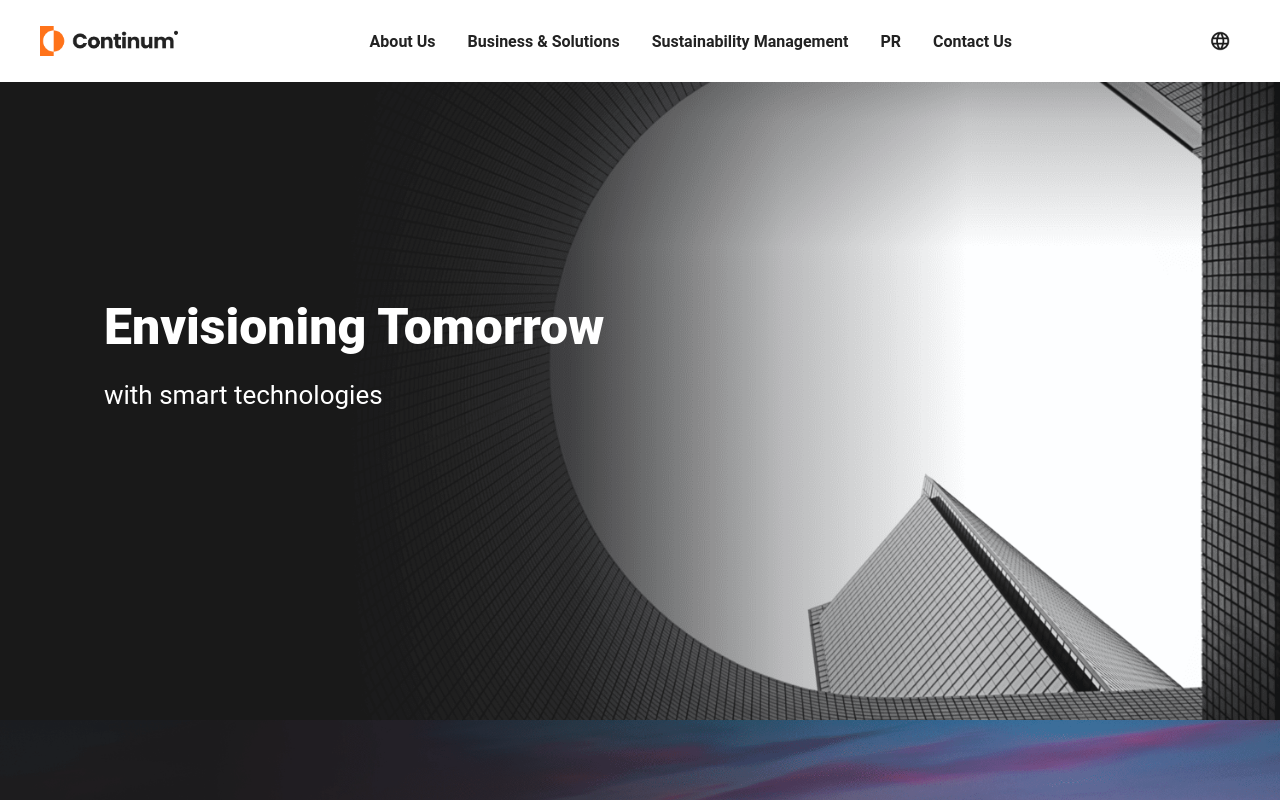
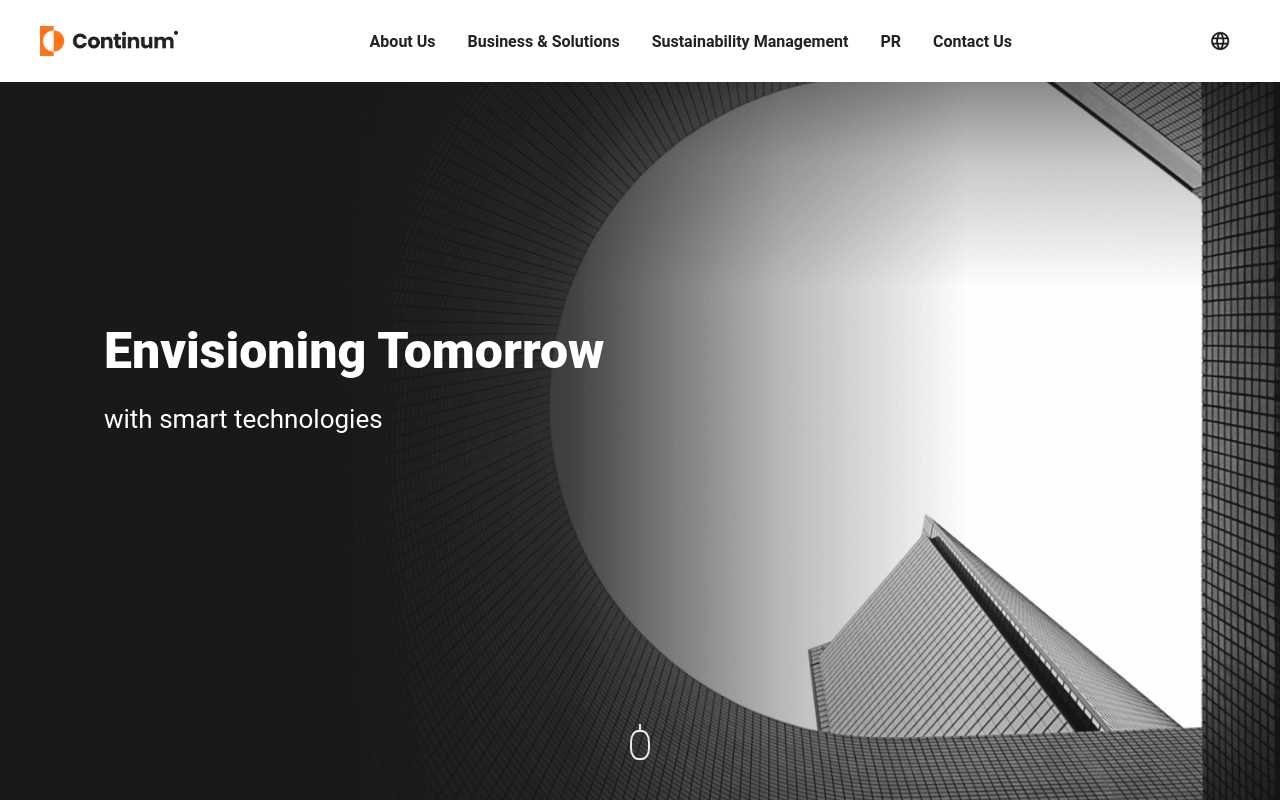
Before and after one commit to Berserk29/continum, a React (Create React App) app: page / in a window 1280 px wide. Shown: the top 800 px of the page. Built offline with nearby package versions, Linux system fonts and the light colour scheme.

Commit message:
Changed some minor component and added the moving mouse at the homePage

```diff
--- a/public/index.html
+++ b/public/index.html
@@ -9,6 +9,7 @@
       name="description"
       content="Web site created using create-react-app"
     />
+    <!-- TODO NEED TO CHANGE THE HREF FOR NEW TAB ICON -->
     <link rel="apple-touch-icon" href="%PUBLIC_URL%/logo192.png" />
     <!--
       manifest.json provides metadata used when your web app is installed on a
@@ -24,7 +25,7 @@
       work correctly both with client-side routing and a non-root public URL.
       Learn how to configure a non-root public URL by running `npm run build`.
     -->
-    <title>React App</title>
+    <title>Continum</title>
   </head>
   <body>
     <noscript>You need to enable JavaScript to run this app.</noscript>
--- a/src/animation/animation.style.jsx
+++ b/src/animation/animation.style.jsx
@@ -37,3 +37,8 @@ export const comingBack = keyframes`
 export const AnimationChoice = css`
     animation: ${props => props.animation} ${props => props.time}s;
 `
+
+export const upAndDown = keyframes`
+    0%, 100% {transform: translateY(0)}
+    50% {transform: translateY(-1rem)}
+`
--- a/src/component/header/header.component.jsx
+++ b/src/component/header/header.component.jsx
@@ -9,6 +9,7 @@ import {
     TitleHeaderHome,
     HeaderMain,
     HeaderSub,
+    Mouse,
 } from "./header.style";
 
 
@@ -24,6 +25,7 @@ const {imageUrl, main, sub} = header;
                             <HeaderMain>{main}</HeaderMain>
                             <HeaderSub>{sub}</HeaderSub>
                         </TitleHeaderHome>
+                        <Mouse />
                 </HeaderContainerHome>
                     :
                 <HeaderContainerOther style={{backgroundImage: `url(${imageUrl})`}}>
--- a/src/component/header/header.style.jsx
+++ b/src/component/header/header.style.jsx
@@ -1,11 +1,11 @@
 import styled from "styled-components";
-import { backToLife } from "../../animation/animation.style";
+import { backToLife, upAndDown } from "../../animation/animation.style";
 import mediaQuery from "../../helper/mediaQuery";
 
 // Home for homepage and Other for other page
 
 export const HeaderContainerHome = styled.div`
-    height: 90vh;
+    height: 100vh;
     width: 100%;
     background-size: cover;
     background-position: center;
@@ -16,6 +16,31 @@ export const HeaderContainerOther = styled(HeaderContainerHome)`
     text-align: center;
     @media ${mediaQuery.styledMobile} {
         height: 40rem;
+    }
+`
+
+export const Mouse = styled.div`
+    position: absolute;
+    bottom: 4rem;
+    left: 50%;
+    transform: translate(-50%);
+    width: 2rem;
+    height: 3rem;
+    opacity: .9;
+    border-radius: 40%;
+    border: 2px solid white;
+    animation-name: ${backToLife};
+    animation-duration: 4s;
+    &:after {
+        content: ' ';
+        position: absolute;
+        top: .2rem;
+        left: 0.7rem;
+        width: .2rem;
+        height: .7rem;
+        background-color: white;
+        color: white;
+        animation: ${upAndDown} 2.5s infinite;
     }
 `
 
```
